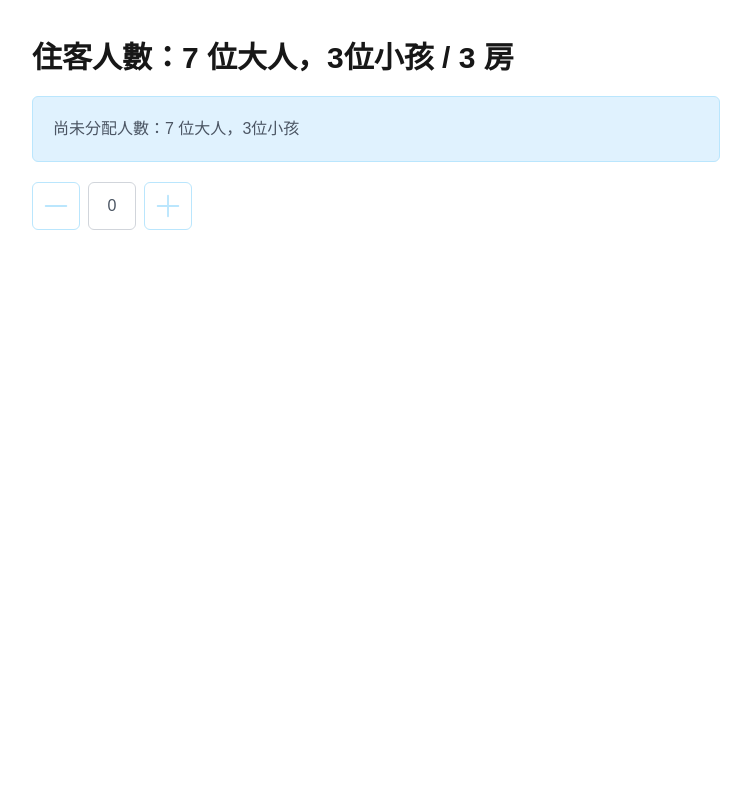
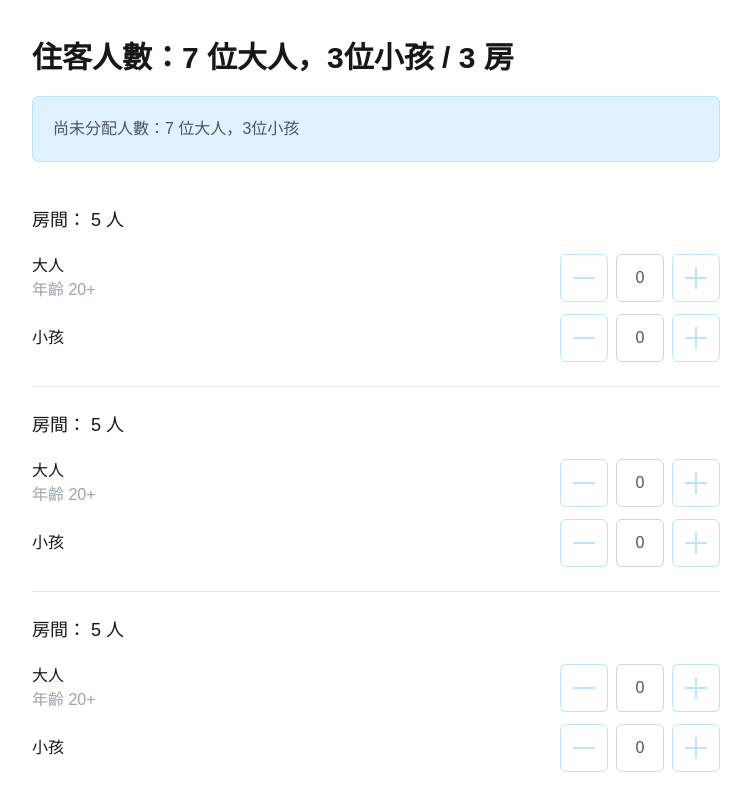
Before and after one commit to lyaui/yooo_mid, a Next.js app: page / in a window 1280 px wide. Shown: the top 810 px of the page, without its empty margins (8-759 px from the left). Built offline with nearby package versions, Linux system fonts and the light colour scheme.

Commit message:
feat(RoomAllocation): render rooms array

```diff
--- a/src/components/RoomAllocation.tsx
+++ b/src/components/RoomAllocation.tsx
@@ -1,37 +1,28 @@
-import type { Guest, Room, ResultRoom } from "@/types";
+import type { Guest, Room as TRoom, ResultRoom } from "@/types";
 
-import CustomInputNumber from "@/components/CustomInputNumber";
+import Room from "@/components/Room";
 
 type RoomAllocationProps = {
   guest: Guest;
-  rooms: Room[];
+  rooms: TRoom[];
   onChange: (result: ResultRoom[]) => void;
 };
+
 function RoomAllocation({ guest, rooms = [], onChange }: RoomAllocationProps) {
-  const handleChange = (result: ResultRoom[]) => {
-    onChange(result);
-  };
   return (
     <div className="flex max-w-3xl flex-col gap-5 p-10">
       <h3 className="text-3xl font-extrabold">
         住客人數：{guest.adult} 位大人，{guest.children}位小孩 / {rooms.length}{" "}
         房
       </h3>
-
       <div className="rounded-md border border-sky-200 bg-sky-100 p-5 text-gray-600">
         尚未分配人數：{guest.adult} 位大人，{guest.children}位小孩
       </div>
-
-      <CustomInputNumber
-        min={0}
-        max={0}
-        step={1}
-        name={""}
-        value={0}
-        disabled={false}
-        onChange={() => {}}
-        onBlur={() => {}}
-      />
+      <div className="divide-y">
+        {rooms.map((_room, _idx) => (
+          <Room key={_idx} room={_room} />
+        ))}
+      </div>
     </div>
   );
 }
```
